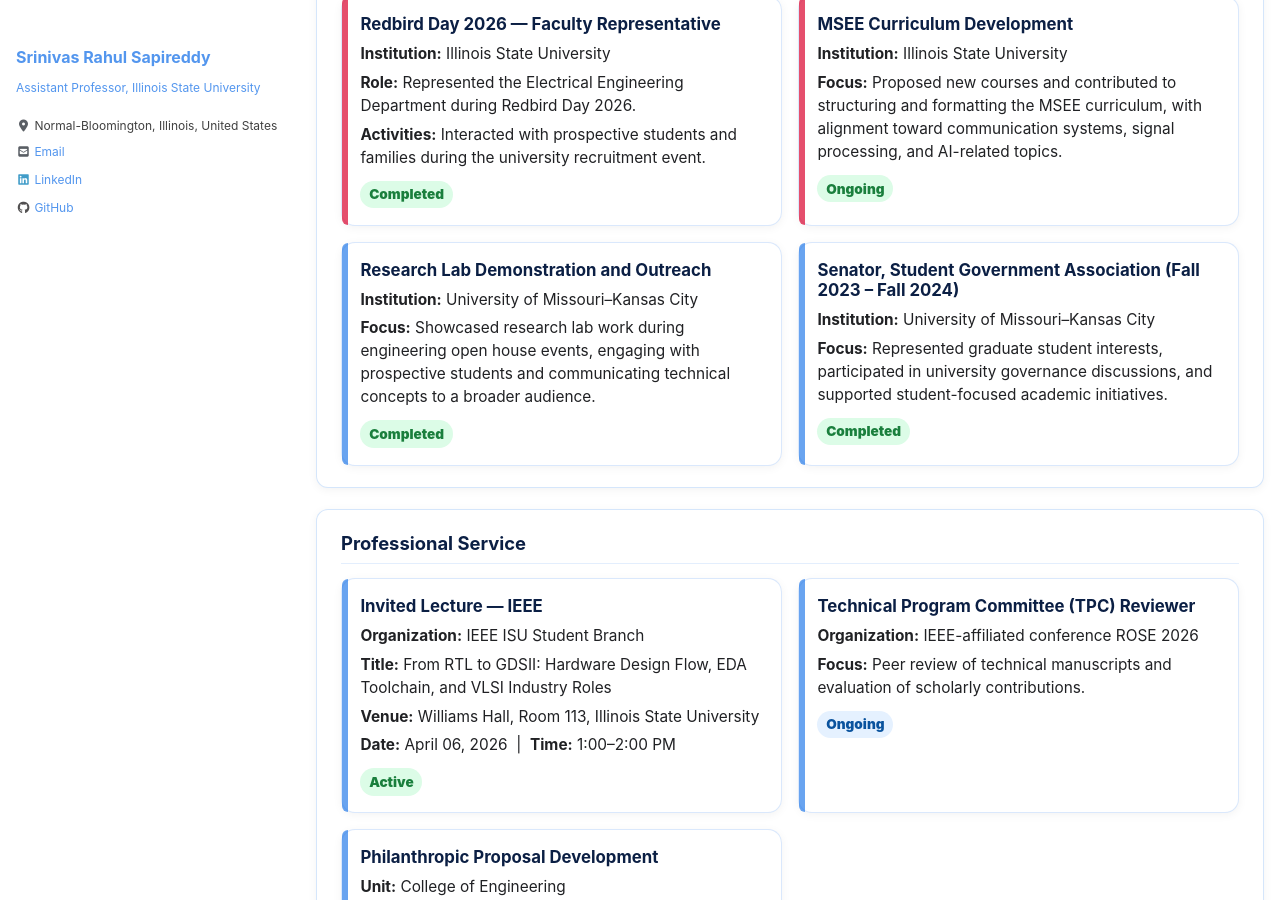
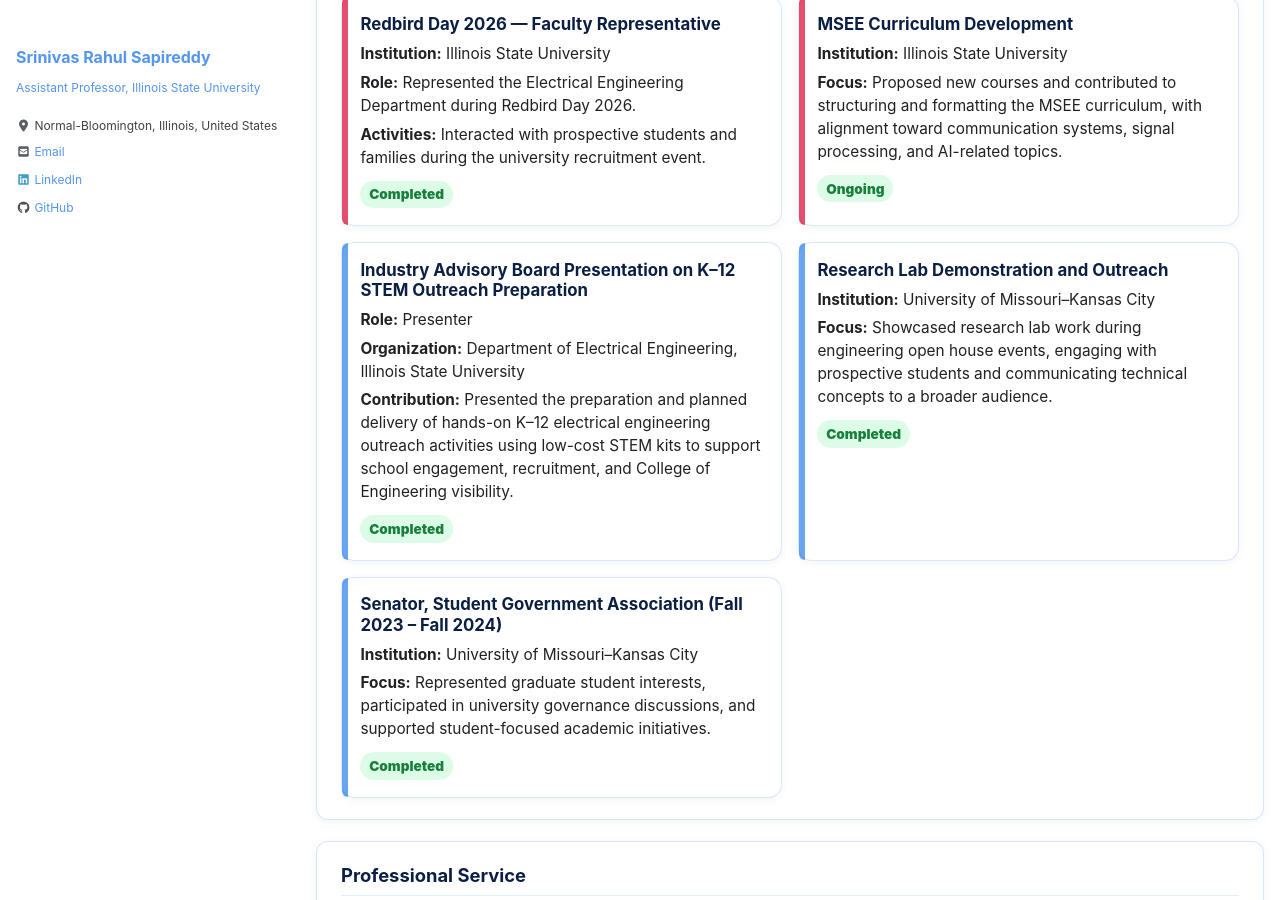
Before and after one commit to srsapireddy/srsapireddy.github.io, a Jekyll site: the page built from _pages/service.md, in a window 1280 px wide and 900 px high, scrolled down 1243 px. Built offline with Jekyll 4.4.1, drawn with Linux system fonts in a browser that asks for light colours; cached includes are drawn as plain includes; nearby versions of some CDN libraries.

Commit message:
Update service.md

```diff
--- a/_pages/service.md
+++ b/_pages/service.md
@@ -266,6 +266,14 @@
       <span class="pill active">Ongoing</span>
     </div>
 
+    <div class="service-card">
+      <h4>Industry Advisory Board Presentation on K–12 STEM Outreach Preparation</h4>
+      <p class="meta"><strong>Role:</strong> Presenter</p>
+      <p class="meta"><strong>Organization:</strong> Department of Electrical Engineering, Illinois State University</p>
+      <p><strong>Contribution:</strong> Presented the preparation and planned delivery of hands-on K–12 electrical engineering outreach activities using low-cost STEM kits to support school engagement, recruitment, and College of Engineering visibility.</p>
+      <span class="pill active">Completed</span>
+    </div>
+
     <div class="service-card umkc">
       <h4>Research Lab Demonstration and Outreach</h4>
       <p class="meta"><strong>Institution:</strong> University of Missouri–Kansas City</p>
```
